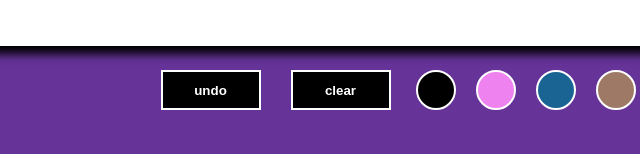
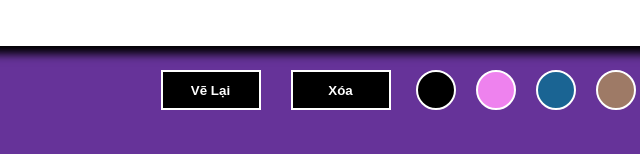
Before and after one commit to nvmssu/painting, a plain HTML site: page index.html in a window 1280 px wide. Shown: the part 384-538 px from the top of the page, 40-680 px from the left. Drawn offline with nearby package versions, Linux system fonts and the light colour scheme; a web font is replaced by a local one.

Commit message:
Update index.html

```diff
--- a/index.html
+++ b/index.html
@@ -17,8 +17,8 @@
     <div class="field">
       <canvas class="" id="canvas"></canvas>
       <div class="tools">
-        <button Onclick="undo_cv()" class="buton" type="button">undo</button>
-        <button Onclick="clear_cv()" class="buton" type="button">clear</button>
+        <button Onclick="undo_cv()" class="buton" type="button">Vẽ Lại</button>
+        <button Onclick="clear_cv()" class="buton" type="button">Xóa</button>
         <div
           onClick="change_color(this)"
           class="color-field"
```
